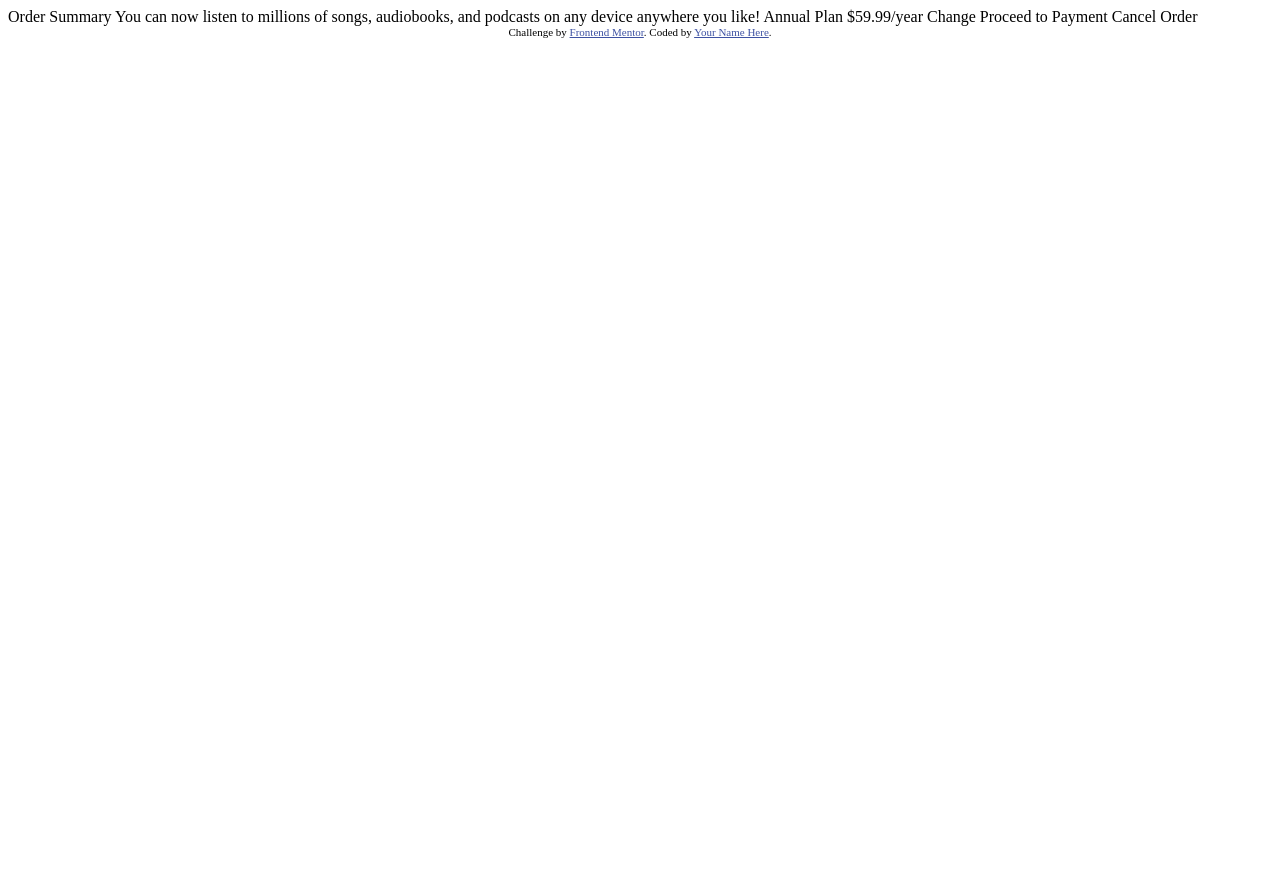
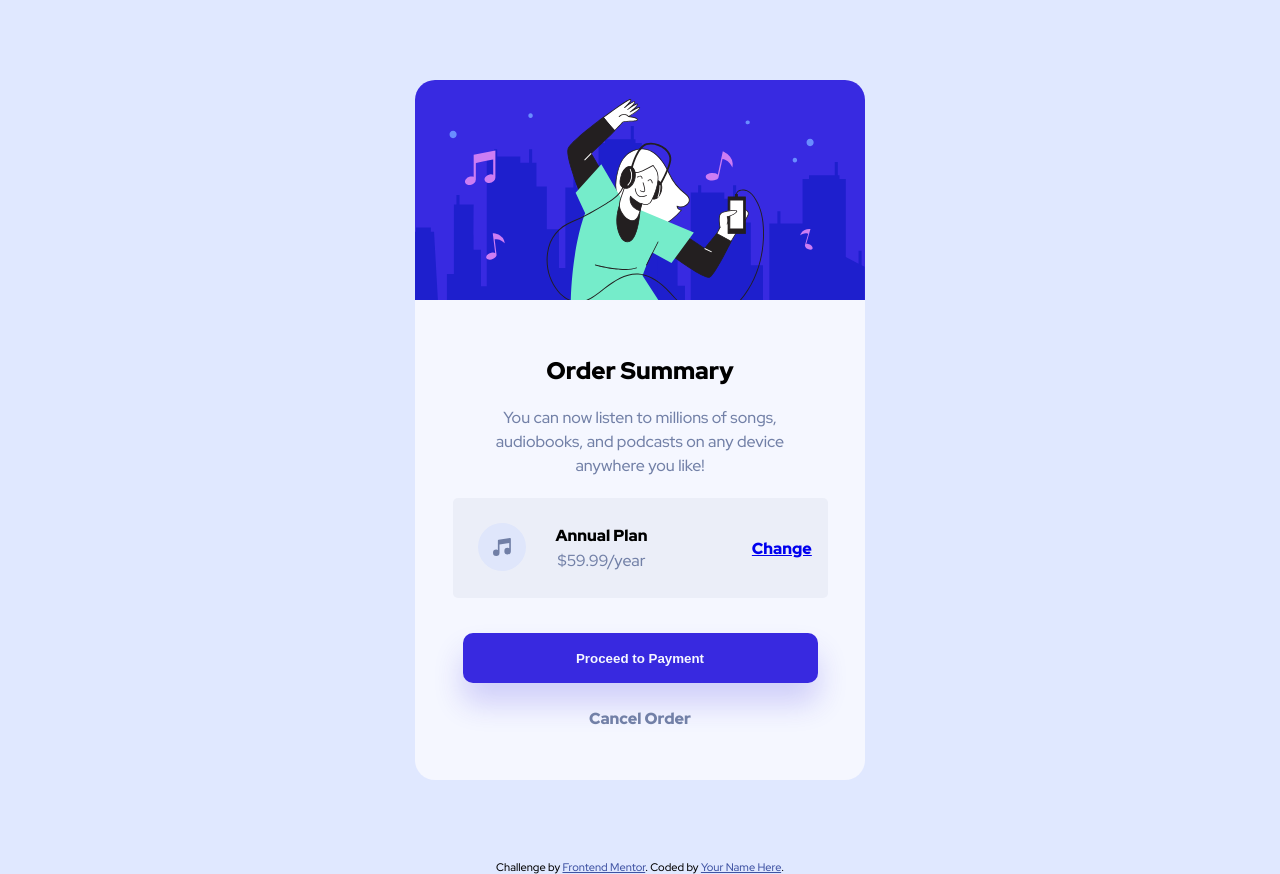
Before and after one commit to skywalk128/Order-component.github.io, a plain HTML site: page index.html in a window 1280 px wide. Before the commit the page ends 800 px from the top, so only its background shows below. Drawn offline with Linux system fonts and the light colour scheme.

Commit message:
complate

```diff
--- a/index.html
+++ b/index.html
@@ -1,37 +1,75 @@
 <!DOCTYPE html>
 <html lang="en">
   <head>
-  <meta charset="UTF-8">
-  <meta name="viewport" content="width=device-width, initial-scale=1.0"> <!-- displays site properly based on user's device -->
+    <meta charset="UTF-8" />
+    <meta name="viewport" content="width=device-width, initial-scale=1.0" />
+    <!-- displays site properly based on user's device -->
 
-  <link rel="icon" type="image/png" sizes="32x32" href="./images/favicon-32x32.png">
+    <link
+      rel="icon"
+      type="image/png"
+      sizes="32x32"
+      href="./images/favicon-32x32.png"
+    />
+    <link rel="stylesheet" href="styles.css" />
+    <link rel="preconnect" href="https://fonts.googleapis.com" />
+    <link rel="preconnect" href="https://fonts.gstatic.com" crossorigin />
+    <link
+      href="https://fonts.googleapis.com/css2?family=Red+Hat+Display:wght@500;700;900&display=swap"
+      rel="stylesheet"
+    />
 
     <title>Frontend Mentor | Order summary card</title>
 
     <!-- Feel free to remove these styles or customise in your own stylesheet 👍 -->
     <style>
-    .attribution { font-size: 11px; text-align: center; }
-    .attribution a { color: hsl(228, 45%, 44%); }
+      .attribution {
+        font-size: 11px;
+        text-align: center;
+      }
+      .attribution a {
+        color: hsl(228, 45%, 44%);
+      }
     </style>
   </head>
   <body>
-
-  Order Summary
-
-  You can now listen to millions of songs, audiobooks, and podcasts on any
-  device anywhere you like!
-
-  Annual Plan
-  $59.99/year
-
-  Change
-
-  Proceed to Payment
-  Cancel Order
+    <main>
+      <header>
+        <img src="./images/illustration-hero.svg" alt="" />
+      </header>
+      <article>
+        <h1>Order Summary</h1>
+        <p>
+          You can now listen to millions of songs, audiobooks, and podcasts on
+          any device anywhere you like!
+        </p>
+      </article>
+      <section>
+        <svg xmlns="http://www.w3.org/2000/svg" width="48" height="48">
+          <g fill="none" fill-rule="evenodd">
+            <circle cx="24" cy="24" r="24" fill="#DFE6FB" />
+            <path
+              fill="#717FA6"
+              fill-rule="nonzero"
+              d="M32.574 15.198a.81.81 0 00-.646-.19L20.581 16.63a.81.81 0 00-.696.803V26.934a3.232 3.232 0 00-1.632-.44A3.257 3.257 0 0015 29.747 3.257 3.257 0 0018.253 33a3.257 3.257 0 003.253-3.253v-8.37l9.726-1.39v5.327a3.232 3.232 0 00-1.631-.441 3.257 3.257 0 00-3.254 3.253 3.257 3.257 0 003.254 3.253 3.257 3.257 0 003.253-3.253V15.81a.81.81 0 00-.28-.613z"
+            />
+          </g>
+        </svg>
+        <div>
+          <p>Annual Plan</p>
+          <span>$59.99/year</span>
+        </div>
+        <p><a href="#">Change</a></p>
+      </section>
+      <button>Proceed to Payment</button>
+      <div class="footer">Cancel Order</div>
+    </main>
 
     <div class="attribution">
-    Challenge by <a href="https://www.frontendmentor.io?ref=challenge" target="_blank">Frontend Mentor</a>.
-    Coded by <a href="#">Your Name Here</a>.
+      Challenge by
+      <a href="https://www.frontendmentor.io?ref=challenge" target="_blank"
+        >Frontend Mentor</a
+      >. Coded by <a href="#">Your Name Here</a>.
     </div>
   </body>
 </html>
--- /dev/null
+++ b/styles.css
@@ -0,0 +1,106 @@
+* {
+  margin: 0;
+  padding: 0;
+}
+
+body {
+  font-size: 16px;
+  /* width: 1440px; */
+  background-color: hsl(225, 100%, 94%);
+  font-family: "Red Hat Display", sans-serif;
+}
+
+main {
+  display: flex;
+  flex-direction: column;
+  align-items: center;
+  background-color: hsl(225, 100%, 98%);
+  margin: 80px auto;
+  width: 450px;
+  height: 700px;
+  border-radius: 20px;
+  text-align: center;
+}
+
+header img {
+  width: 100%;
+  border-radius: 20px 20px 0 0;
+  margin-bottom: 50px;
+}
+
+article h1 {
+  font-family: "Red Hat Display";
+  font-weight: 900;
+}
+
+article p {
+  font-size: 16px;
+  padding: 20px 50px;
+  color: hsl(224, 23%, 55%);
+  line-height: 1.5;
+}
+
+section {
+  display: table;
+  width: 350px;
+  height: 45px;
+  padding: 25px 0 25px 25px;
+  background-color: hsla(224, 23%, 55%, 0.08);
+  border-radius: 5px;
+  line-height: 25px;
+}
+
+section > svg {
+  float: left;
+}
+
+section > div {
+  float: left;
+  margin-left: 30px;
+}
+
+section > div > p {
+  font-weight: 900;
+}
+
+section > div > span {
+  color: hsl(224, 23%, 55%);
+}
+
+section > p {
+  font-weight: 900;
+  display: table-cell;
+  vertical-align: middle;
+}
+
+a:hover {
+  opacity: 0.5;
+  cursor: pointer;
+  text-decoration: none;
+}
+
+button {
+  margin-top: 35px;
+  width: 355px;
+  height: 50px;
+  border: none;
+  border-radius: 10px;
+  background-color: hsl(245, 75%, 52%);
+  color: hsl(225, 100%, 98%);
+  font-weight: 900;
+  box-shadow: 0 20px 30px hsla(245, 75%, 52%, 0.2);
+}
+
+button:hover {
+  opacity: 0.5;
+}
+
+.footer {
+  margin-top: 25px;
+  font-weight: 900;
+  color: hsl(224, 23%, 55%);
+}
+
+.footer:hover {
+  cursor: pointer;
+}
```
Also changed, not shown: shootcut/desktop.png (added), 1 other file. Lines whose indentation alone changed are shown as unchanged.
